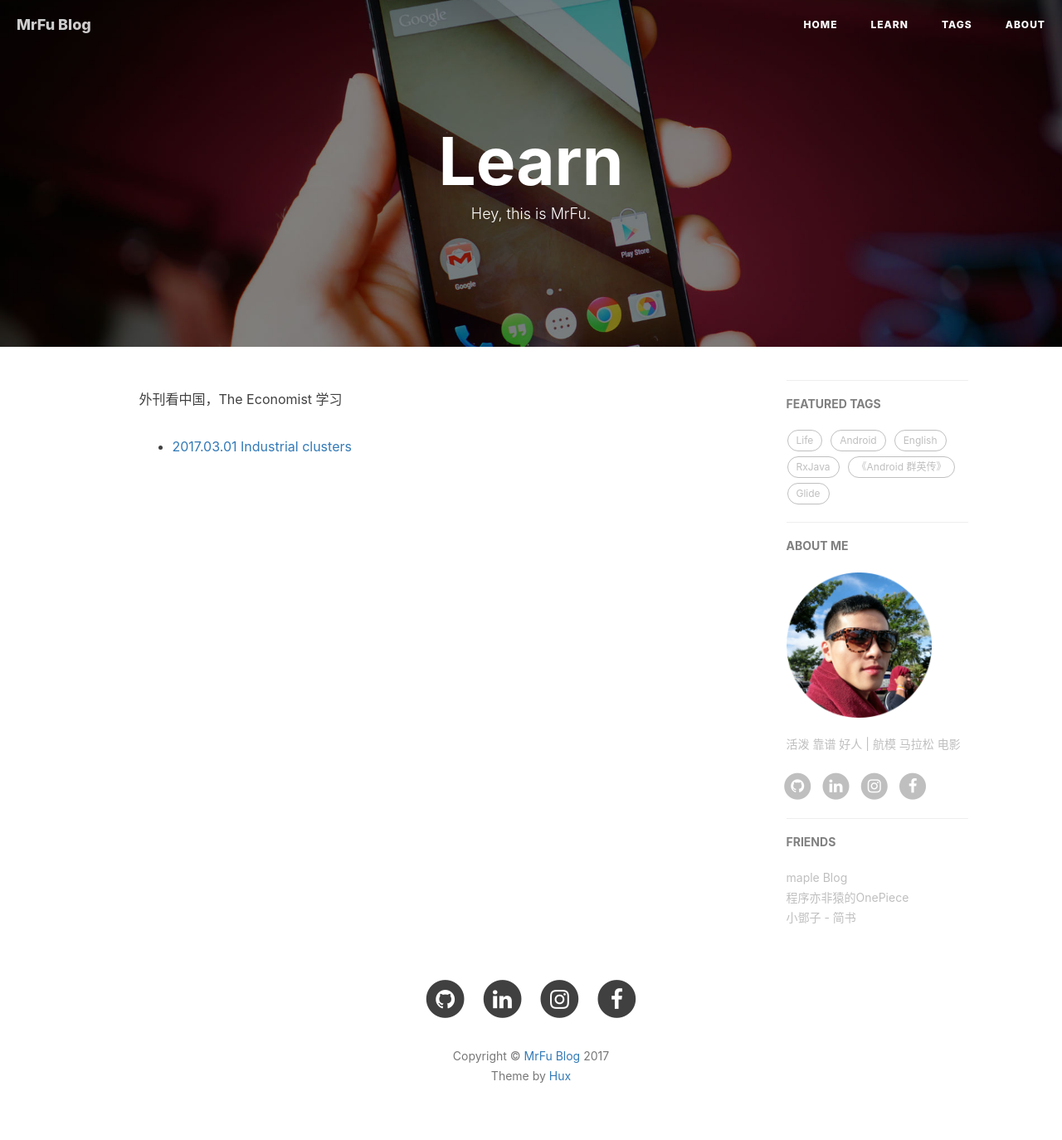
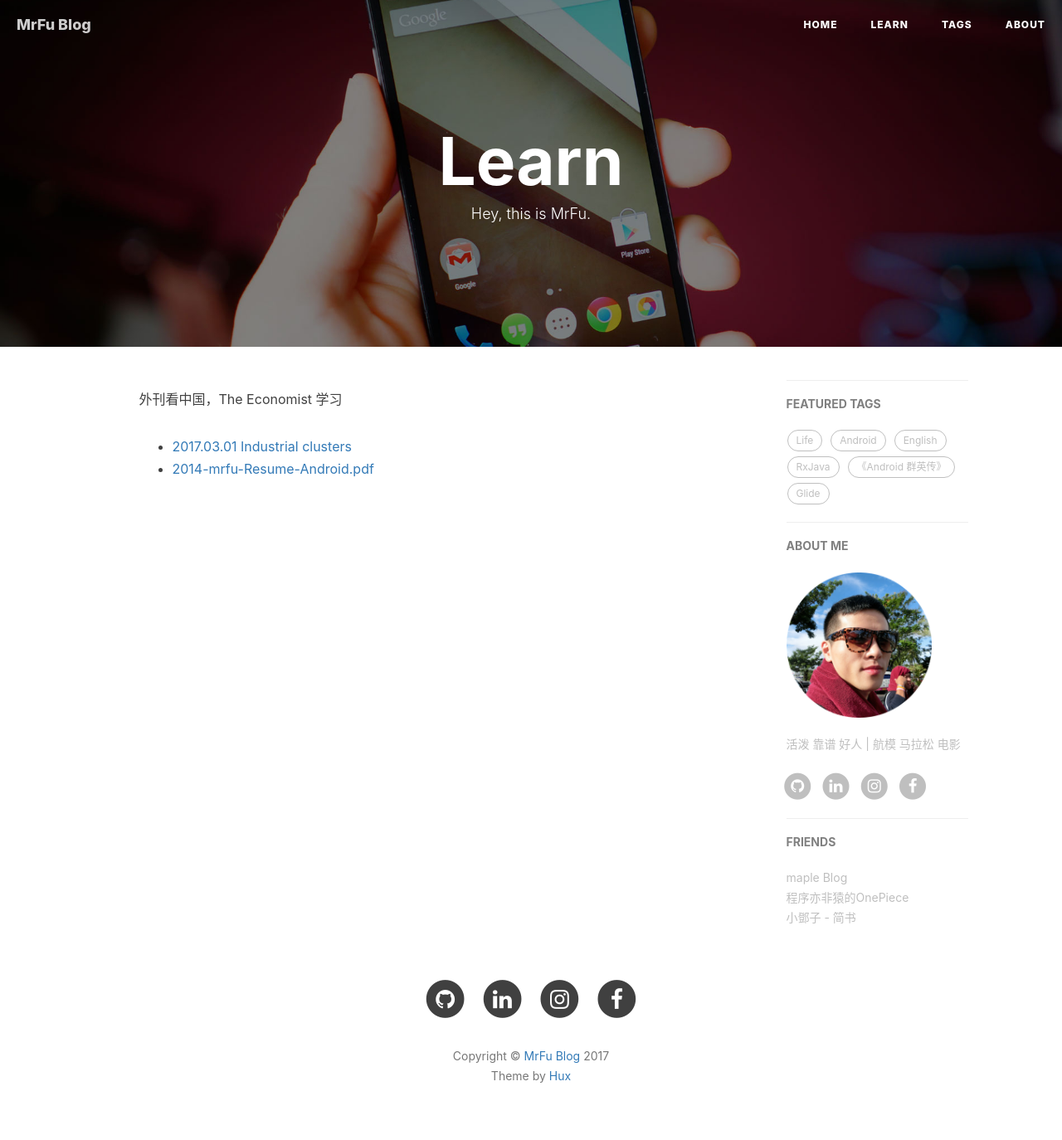
Before and after one commit to MrFuFuFu/mrfufufu.github.io, a Jekyll site: the page built from learn.html, in a window 1280 px wide. Shown: the whole page at 83% size. Built offline with Jekyll 4.4.1, drawn with Linux system fonts in a browser that asks for light colours; nearby versions of some CDN libraries; comment, search, counter and statistics services are not loaded.

Commit message:
add learn

```diff
--- a/learn.html
+++ b/learn.html
@@ -11,6 +11,7 @@ header-img: "img/about-bg.jpg"
 
     <ul class="active-list">
         <li><a href="{{site.baseUrl}}/attach/TheEconomist/2017-03-01-Industrial-clusters.pdf"> 2017.03.01 Industrial clusters </a></li>
+        <li><a href="{{site.baseUrl}}/attach/TheEconomist/2014-mrfu-Resume-Android.pdf"> 2014-mrfu-Resume-Android.pdf </a></li>
     </ul>
 </div>
 
```
